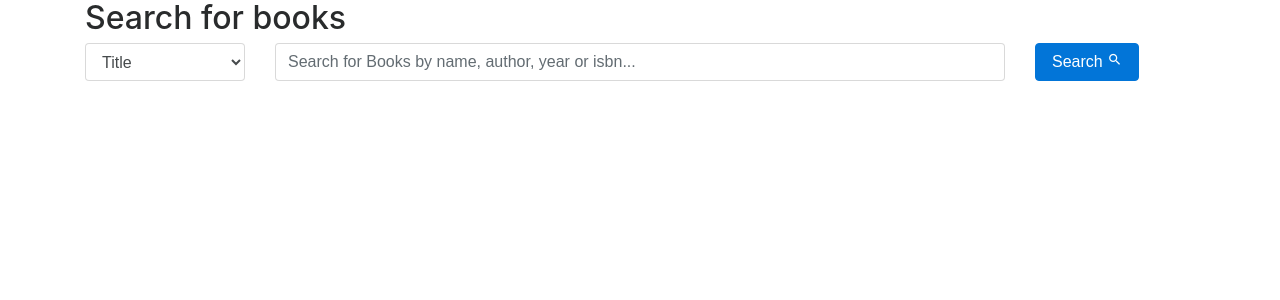
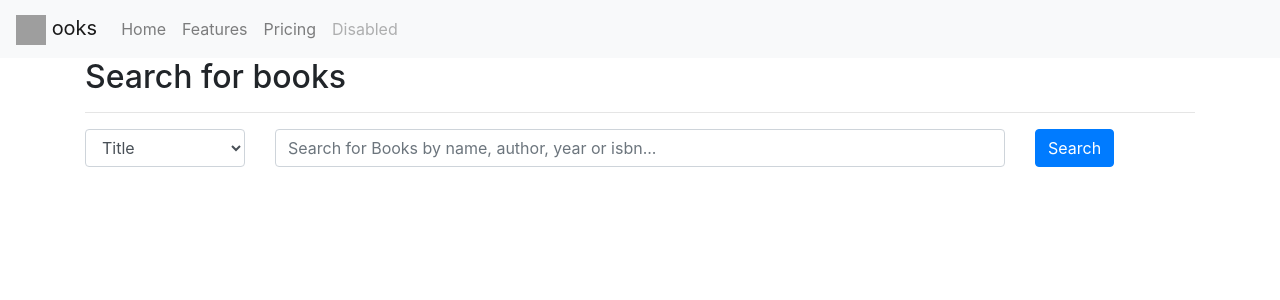
Before and after one commit to lucasducau/project1, a Flask app: page /search in a window 1280 px wide. Shown: the top 300 px of the page. Run offline with Flask 2, Linux system fonts and the light colour scheme; some libraries are stand-ins or nearby versions; grey boxes are pictures that could not be loaded.

Commit message:
search works

```diff
--- a/application.py
+++ b/application.py
@@ -71,10 +71,9 @@ def search():
 
     if request.method == "POST":
 
-        s99earchtype = request.form.get("searchtype")
-        s99earchquery = request.form.get("searchquery")
+        type = request.form.get("searchtype")
+        query = request.form.get("searchquery")
 
+        results = db.execute("SELECT * FROM books WHERE title = :query", {"query": query}).fetchall()
 
-        flash(s99earchtype)
-        flash(s99earchquery)
-        return redirect(url_for('search'), '303')
+        return render_template('search.html', results=results)
--- a/templates/layout.html
+++ b/templates/layout.html
@@ -3,15 +3,42 @@
 <head>
   <title>{% block title %}{% endblock %}</title>
   <link href="https://fonts.googleapis.com/icon?family=Material+Icons" rel="stylesheet">
-        <link rel="stylesheet" href="https://maxcdn.bootstrapcdn.com/bootstrap/4.0.0-beta.3/css/bootstrap.min.css">
+  <link rel="stylesheet" href="https://stackpath.bootstrapcdn.com/bootstrap/4.3.1/css/bootstrap.min.css" integrity="sha384-ggOyR0iXCbMQv3Xipma34MD+dH/1fQ784/j6cY/iJTQUOhcWr7x9JvoRxT2MZw1T" crossorigin="anonymous">
+  <script src="https://code.jquery.com/jquery-3.3.1.slim.min.js" integrity="sha384-q8i/X+965DzO0rT7abK41JStQIAqVgRVzpbzo5smXKp4YfRvH+8abtTE1Pi6jizo" crossorigin="anonymous"></script>
+  <script src="https://cdnjs.cloudflare.com/ajax/libs/popper.js/1.14.7/umd/popper.min.js" integrity="sha384-UO2eT0CpHqdSJQ6hJty5KVphtPhzWj9WO1clHTMGa3JDZwrnQq4sF86dIHNDz0W1" crossorigin="anonymous"></script>
+  <script src="https://stackpath.bootstrapcdn.com/bootstrap/4.3.1/js/bootstrap.min.js" integrity="sha384-JjSmVgyd0p3pXB1rRibZUAYoIIy6OrQ6VrjIEaFf/nJGzIxFDsf4x0xIM+B07jRM" crossorigin="anonymous"></script>
   <style>
-          .material-icons{
-            font-size:15px;
-          }
+
+
   </style>
 
 </head>
 <body>
+  <nav class="navbar navbar-expand-lg navbar-light bg-light">
+    <a class="navbar-brand" href="{{ url_for('index' )}}">
+      <img src="https://encrypted-tbn0.gstatic.com/images?q=tbn:ANd9GcR8j--7LTti1UIkglisB61X59ydDqsKOGzkwMLcMxkFlGF5hZ8_" width="30" height="30">
+      ooks
+    </a>
+    <button class="navbar-toggler" type="button" data-toggle="collapse" data-target="#navbarNav" aria-controls="navbarNav" aria-expanded="false" aria-label="Toggle navigation">
+      <span class="navbar-toggler-icon"></span>
+    </button>
+    <div class="collapse navbar-collapse" id="navbarNav">
+      <ul class="navbar-nav">
+        <li class="nav-item">
+          <a class="nav-link" href="#">Home</a>
+        </li>
+        <li class="nav-item">
+          <a class="nav-link" href="#">Features</a>
+        </li>
+        <li class="nav-item">
+          <a class="nav-link" href="#">Pricing</a>
+        </li>
+        <li class="nav-item">
+          <a class="nav-link disabled" href="#" tabindex="-1" aria-disabled="true">Disabled</a>
+        </li>
+      </ul>
+    </div>
+  </nav>
   <div class="container">
     {% block body %}
     {% endblock %}
--- a/templates/search.html
+++ b/templates/search.html
@@ -23,15 +23,18 @@ Search for books
 
 
   <h2>Search for books</h2>
+
+  <hr>
+
   <form action="{{ url_for('search') }}" method="POST">
     <div class="row">
-    <div class="col-sm-2">
+      <div class="col-sm-2 col-md-2">
         <div class="form-group">
           <select class="form-control" name="searchtype">
-            <option name="title">Title</option>
-            <option name="author">Author</option>
-            <option name="year">Year</option>
-            <option name="isbn">isbn</option>
+            <option value="title">Title</option>
+            <option value="author">Author</option>
+            <option value="year">Year</option>
+            <option value="isbn">isbn</option>
           </select>
         </div>
       </div>
@@ -40,13 +43,10 @@ Search for books
           <input class="form-control" name="searchquery" placeholder="Search for Books by name, author, year or isbn...">
         </div>
       </div>
-    <div class="col-sm-2">
+      <div class="col-sm-2 col-md-2">
         <div class="form-group">
           <button class="btn btn-primary">
             Search
-          <i style="font-size:1 rem;"class="material-icons">
-            search
-          </i>
           </button>
 
         </div>
@@ -55,4 +55,12 @@ Search for books
   </form>
 
 
+
+  {% for result in results %}
+  <ul><li>{{result.title}}</li></ul>
+  {% endfor %}
+
+
+
+
   {% endblock %}
```
Also changed, not shown: 1 other file. Lines whose indentation alone changed are shown as unchanged.
